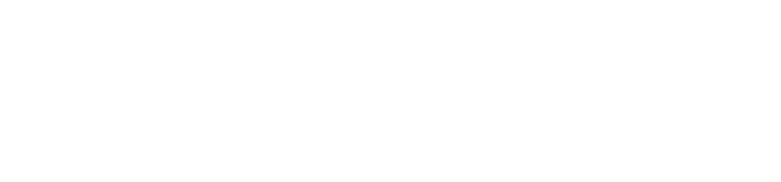
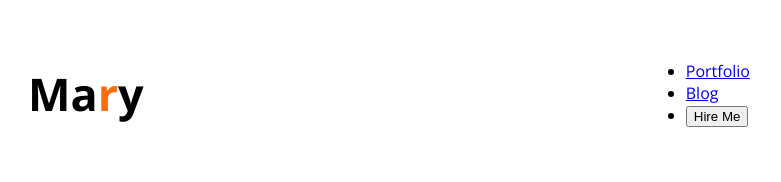
Before and after one commit to jsupdate/web-dev-portfolio, a plain HTML site: page index.html in a window 1280 px wide. Shown: the whole page, without its empty margins (251-1032 px from the left). Drawn offline with nearby package versions, Linux system fonts and the light colour scheme.

Commit message:
new commit

```diff
--- a/index.html
+++ b/index.html
@@ -3,10 +3,22 @@
 <head>
     <meta charset="UTF-8">
     <meta name="viewport" content="width=device-width, initial-scale=1.0">
+    <link rel="preconnect" href="https://fonts.googleapis.com">
+    <link rel="preconnect" href="https://fonts.gstatic.com" crossorigin>
+    <link href="https://fonts.googleapis.com/css2?family=Open+Sans:ital,wght@0,300..800;1,300..800&display=swap" rel="stylesheet">
+    <link rel="stylesheet" href="styles/portfolio.css">
     <title>Web Dev Portfolio</title>
 </head>
-<body>
+<body class="open-sans-font">
     <header>
+        <nav>
+            <h3 class="nav-title">Ma<span class="text-primary">r</span>y</h3>
+            <ul>
+                <li><a href="#">Portfolio</a></li>
+                <li><a href="#">Blog</a></li>
+                <li><a href="#"><button>Hire Me</button></a></li>
+            </ul>
+        </nav>
 
     </header>
     <main>
--- /dev/null
+++ b/styles/portfolio.css
@@ -0,0 +1,26 @@
+.open-sans-font {
+  font-family: "Open Sans", sans-serif;
+  font-optical-sizing: auto;
+  font-weight: normal;
+  font-style: normal;
+  font-variation-settings:
+    "wdth" 100;
+}
+
+/* shared style */
+.text-primary {
+    color: #FD6E0A;
+}
+
+/* nav styles */
+nav {
+    padding: 10px 20px;
+    display: flex;
+    justify-content: space-around;
+    align-items: center;
+}
+
+.nav-title {
+    font-size: 45px;
+    font-weight: extra-bold;
+}
```
